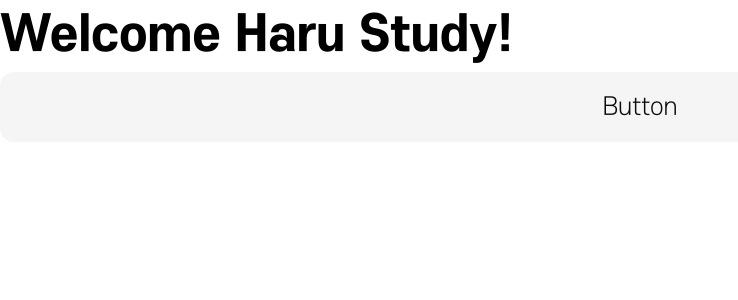
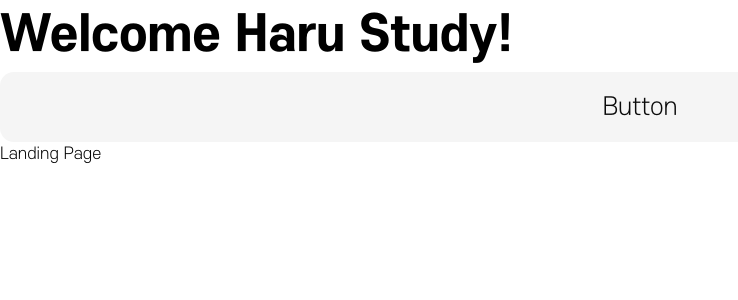
Before and after one commit to woowacourse-teams/2023-haru-study, a React app in the folder frontend/: page / in a window 1280 px wide. Shown: the top 300 px of the page, without its empty margins (0-738 px from the left). Built offline with nearby package versions, Linux system fonts and the light colour scheme.

Commit message:
feat: Landing Page 라우터 설정

```diff
--- /dev/null
+++ b/frontend/src/pages/Landing.tsx
@@ -0,0 +1,5 @@
+const Landing = () => {
+  return <div>Landing Page</div>;
+};
+
+export default Landing;
--- a/frontend/src/router/index.tsx
+++ b/frontend/src/router/index.tsx
@@ -1,4 +1,6 @@
 import { createBrowserRouter } from 'react-router-dom';
+
+import Landing from '@Pages/Landing';
 
 import App from '../App';
 import StudyBoard from '../pages/StudyBoard';
@@ -9,6 +11,10 @@ const router = createBrowserRouter([
     element: <App />,
     children: [
       {
+        index: true,
+        element: <Landing />,
+      },
+      {
         path: 'studyboard',
         element: <StudyBoard />,
       },
```
